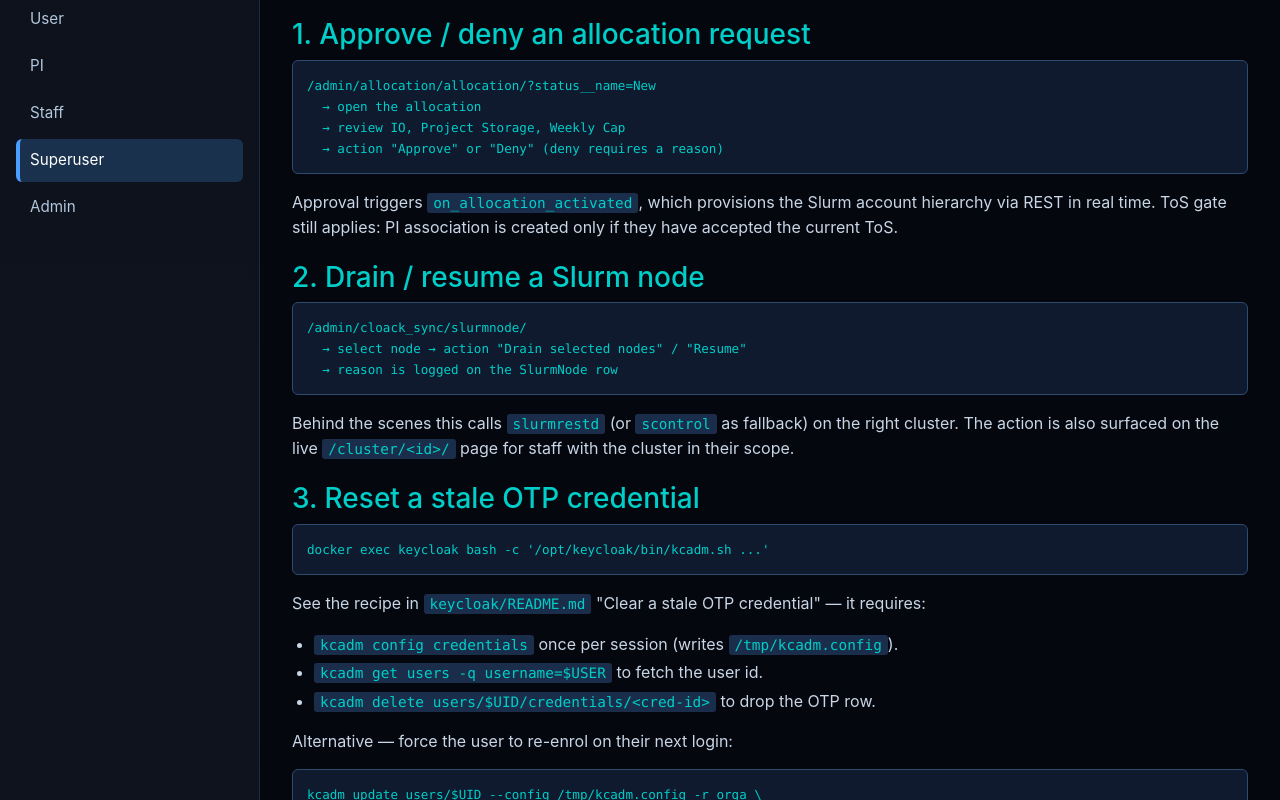
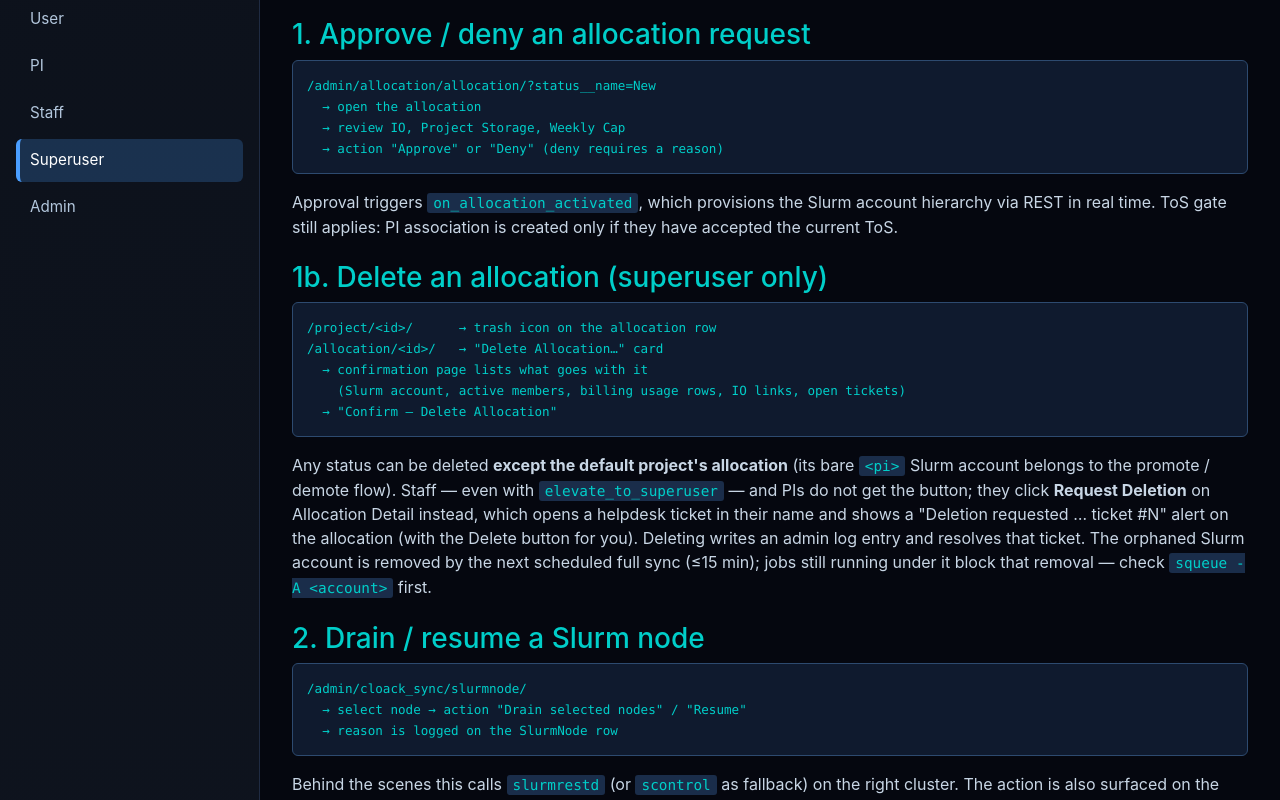
Before and after one commit to ricardojacomini/cloack, a plain HTML site: page roles/superuser.html in a window 1280 px wide. Shown: the part 487-1287 px from the top of the page. Drawn offline with nearby package versions, Linux system fonts and the light colour scheme.

Commit message:
Update CLOACK documentation

```diff
--- a/roles/superuser.html
+++ b/roles/superuser.html
@@ -89,6 +89,22 @@ TOTP via the Keycloak account console (same as every other regular
 <p>Approval triggers <code>on_allocation_activated</code>, which provisions the
 Slurm account hierarchy via REST in real time. ToS gate still applies:
 PI association is created only if they have accepted the current ToS.</p>
+<h3>1b. Delete an allocation (superuser only)</h3>
+<pre><code>/project/&lt;id&gt;/      → trash icon on the allocation row
+/allocation/&lt;id&gt;/   → &quot;Delete Allocation…&quot; card
+  → confirmation page lists what goes with it
+    (Slurm account, active members, billing usage rows, IO links, open tickets)
+  → &quot;Confirm — Delete Allocation&quot;
+</code></pre>
+<p>Any status can be deleted <strong>except the default project's allocation</strong> (its
+bare <code>&lt;pi&gt;</code> Slurm account belongs to the promote / demote flow). Staff — even
+with <code>elevate_to_superuser</code> — and PIs do not get the button; they click
+<strong>Request Deletion</strong> on Allocation Detail instead, which opens a helpdesk
+ticket in their name and shows a "Deletion requested … ticket #N" alert on
+the allocation (with the Delete button for you). Deleting writes an admin
+log entry and resolves that ticket. The orphaned Slurm account is removed by
+the next scheduled full sync (≤15 min); jobs still running under it block
+that removal — check <code>squeue -A &lt;account&gt;</code> first.</p>
 <h3>2. Drain / resume a Slurm node</h3>
 <pre><code>/admin/cloack_sync/slurmnode/
   → select node → action &quot;Drain selected nodes&quot; / &quot;Resume&quot;
```
Also changed, not shown: roles/pi.html (+5 -0 lines), roles/staff.html (+5 -0 lines), 4 other files.
